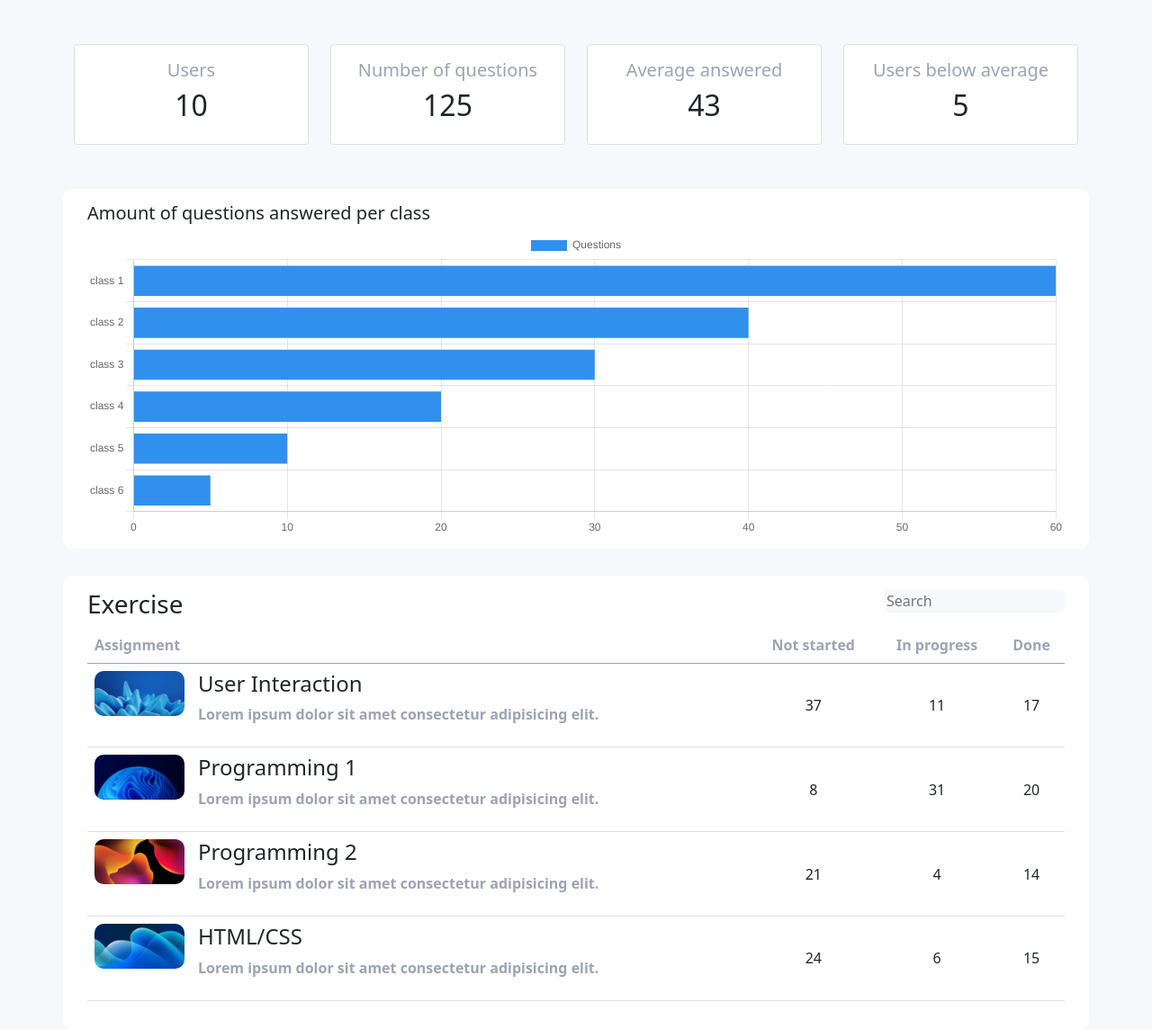
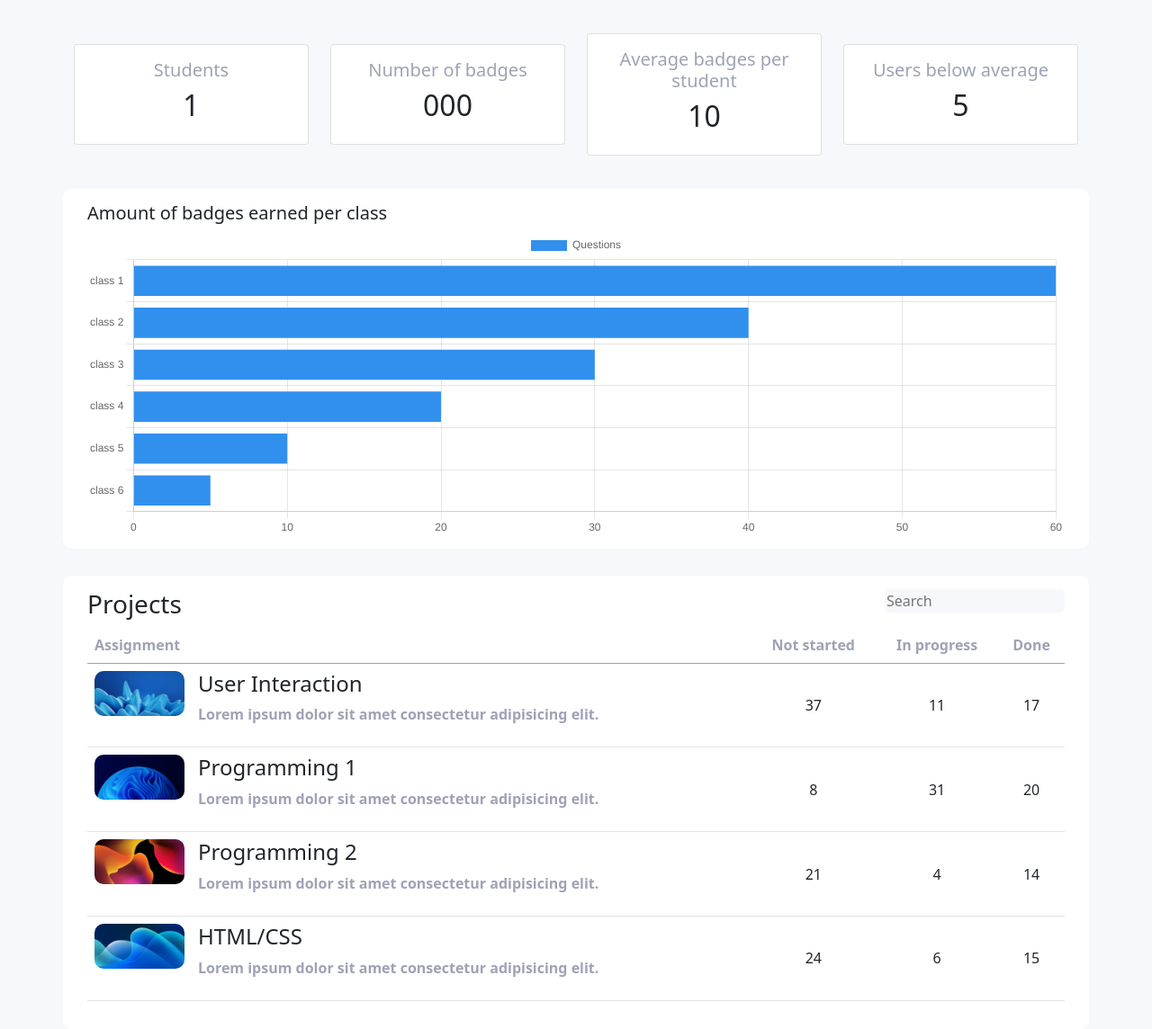
Before and after one commit to lucasvtoor/student-tracking, a Flask app: template app/templates/overview.html in a window 1280 px wide. Shown: the part 80-1224 px from the top of the page at 90% size. Run offline with Flask 2, Linux system fonts and the light colour scheme; the template is opened without the code that fills it: most values are stand-ins (such as "Sample title", 1, 10 or a date in 2020); parts of the project's set-up code (start-up, migrations or seed data) failed here and were passed over; some libraries are stand-ins or nearby versions.

Commit message:
changed naming

```diff
--- a/app/routes.py
+++ b/app/routes.py
@@ -19,15 +19,13 @@ def index():
 @app.route('/overview')
 def overview():
 
-
-    userAmount = fetchData["list.projects.list.users.list.name"].nunique()
-
-    # numberQuestions
-    # averageAnswered
+    studentCount = fetchData["list.projects.list.users.list.name"].nunique()
+    # numberBadges = fetchData["list.projects.list.name"].nunique()
+    # average_badge_per_student
     # usersBelowAverage
 
 
-    return render_template('overview.html', protected=False, user_amount = userAmount)
+    return render_template('overview.html', protected=False, student_count = studentCount)
 
 
 # helppage route
@@ -94,6 +92,8 @@ def account():
         token = res["token"]
         id = getId({"a":token})
 
+
+
         resp = make_response(redirect(url_for("overview")))
         resp.set_cookie('token', token)
         resp.set_cookie("userId", id)
--- a/app/templates/base.html
+++ b/app/templates/base.html
@@ -47,7 +47,7 @@
           <li>
             <a href="{{ url_for('users') }}" class="nav-link text-white">
               <svg class="bi me-2" width="16" height="16"></svg>
-              Users
+              Students
             </a>
           </li>
           <li>
--- a/app/templates/overview.html
+++ b/app/templates/overview.html
@@ -20,24 +20,24 @@
     <div class="col">
       <div class="card text-center cards-counter">
         <div class="card-body">
-          <h5 class="card-title">Users</h5>
-          <h2>{{ user_amount }}</h2>
+          <h5 class="card-title">Students</h5>
+          <h2>{{ student_count }}</h2>
         </div>
       </div>
     </div>
     <div class="col">
       <div class="card text-center cards-counter">
         <div class="card-body">
-          <h5 class="card-title">Number of questions</h5>
-          <h2>125</h2>
+          <h5 class="card-title">Number of badges</h5>
+          <h2>{{ number_badges }}</h2>
         </div>
       </div>
     </div>
     <div class="col">
       <div class="card text-center cards-counter">
         <div class="card-body">
-          <h5 class="card-title">Average answered</h5>
-          <h2>43</h2>
+          <h5 class="card-title">Average badges per student</h5>
+          <h2>{{ average_badge_per_student }}</h2>
         </div>
       </div>
     </div>
@@ -52,7 +52,7 @@
   </div>
   <div class="row graph-row">
     <div class="col">
-      <h5>Amount of questions answered per class</h5>
+      <h5>Amount of badges earned per class</h5>
       <div>
         <canvas id="myChart" width="380" height="340"></canvas>
       </div>
@@ -60,7 +60,7 @@
   </div>
   <div class="row exc-row">
     <div class="header">
-      <div><h3>Exercise</h3></div>
+      <div><h3>Projects</h3></div>
 
       <div class="searchbar-div">
         <input type="text" class="col-md-2 searchbar" placeholder="Search" />
```
